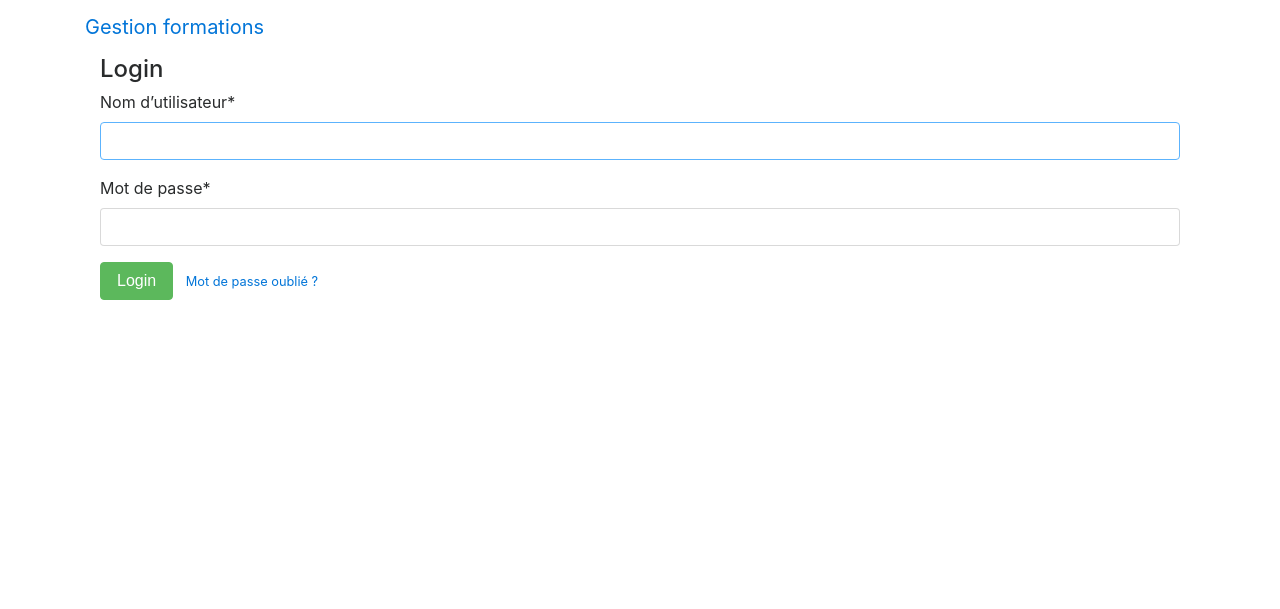
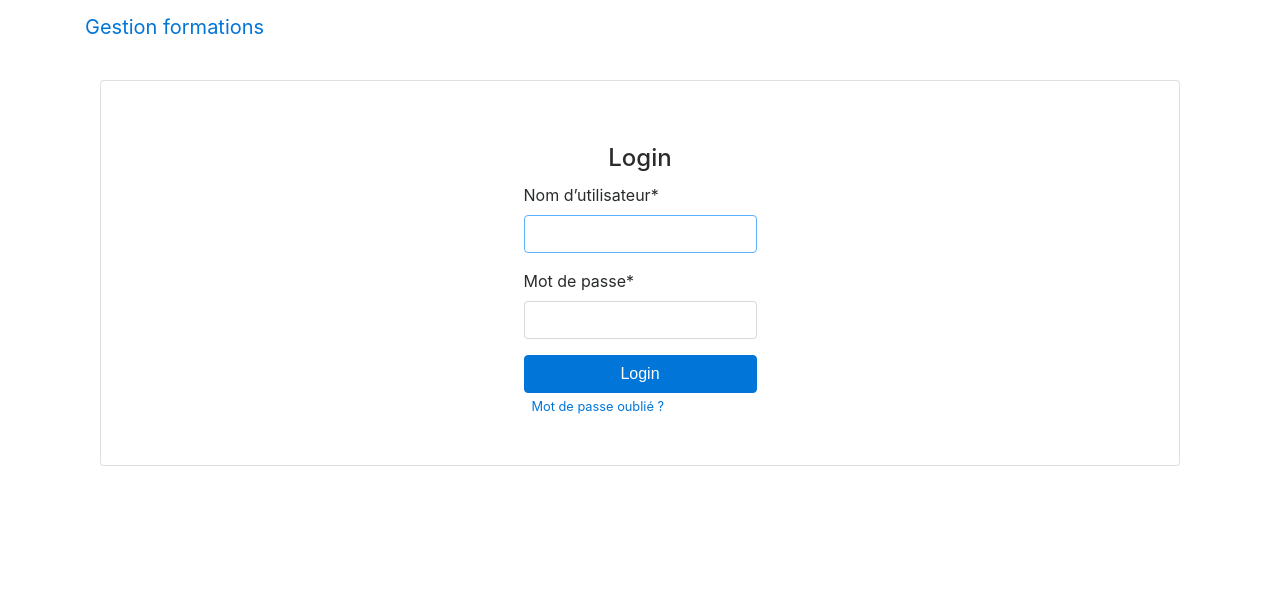
Before and after one commit to adelzaidani/gestionformation, a Django app: page /account/login/ in a window 1280 px wide. Shown: the top 609 px of the page. Run offline with Django 3.2, Linux system fonts and the light colour scheme; parts of the project's set-up code (start-up, migrations or seed data) failed here and were passed over; some libraries are stand-ins or nearby versions.

Commit message:
fin configuration de l'affichage login, inscription, reset_password

```diff
--- a/requirements.txt
+++ b/requirements.txt
@@ -5,4 +5,3 @@ django-crispy-forms
 django-environ
 pdfkit
 django-imagekit
-django-bootstrap-datepicker-plus
--- a/site_formation/account/forms.py
+++ b/site_formation/account/forms.py
@@ -4,16 +4,16 @@ from django.contrib.auth.forms import UserCreationForm,UserChangeForm
 from phonenumber_field import formfields
 from django.contrib.auth.models import User
 from .models import Profile
-from bootstrap_datepicker_plus import DatePickerInput
+
 
 class Sign_upForm(UserCreationForm):
     street = forms.CharField(label='',max_length=100, required=True,widget=forms.TextInput(attrs={'placeholder': 'Rue'}))
     number = forms.IntegerField(label='',required=True, max_value=9999,widget=forms.TextInput(attrs={'placeholder': 'Numero'}))
     postal_code = forms.IntegerField(label='',max_value=9999, required=True,widget=forms.TextInput(attrs={'placeholder': 'Code Postal'}))
     locality = forms.CharField(label= '',max_length=150, required=True, widget=forms.TextInput(attrs={'placeholder': 'Localité'}))
-    phone = formfields.PhoneNumberField(label='',required=True, widget=forms.TextInput(attrs={'placeholder': 'Téléphone'}))
+    phone = formfields.PhoneNumberField(label='',required=True, widget=forms.TextInput(attrs={'placeholder': 'Téléphone (+32123456789)'}))
     place_of_birth = forms.CharField(label='',max_length=150, required=True, widget=forms.TextInput(attrs={'placeholder': 'Lieu de naissance'}))
-    birth_date = forms.DateField(input_formats=['%d/%m/%Y'],label='',required=True, widget=forms.TextInput(attrs={'class':'datepicker','placeholder': 'Date de naissance'}))
+    birth_date = forms.DateField(input_formats=['%d/%m/%Y'],label='',required=True, widget=forms.TextInput(attrs={'class':'datepicker','placeholder': 'Date de naissance (01/01/1980)'}))
     degree = forms.CharField(label='',max_length=150, required=False, widget=forms.TextInput(attrs={'placeholder': 'Diplôme'}))
 
 
--- /dev/null
+++ b/site_formation/account/static/account/css/login.css
@@ -0,0 +1,12 @@
+html, body{
+    height:100%;
+
+}
+
+.container {
+    margin-left: auto;
+    margin-right: auto;
+    padding-left: 15px;
+    padding-right: 15px;
+    height:100px;
+}
--- a/site_formation/account/templates/account/login.html
+++ b/site_formation/account/templates/account/login.html
@@ -1,21 +1,51 @@
 {% extends 'index.html'%}
 {% load crispy_forms_tags %}
+{% load static %}
+{% block content%}
+         <script src="{% static 'account/css/login.css' %}"></script>
 
-{% block content%}
-    <div class="container">
+        <div class="container my-4">
 
-        <h4>Login</h4>
+            <div class="card bg-light">
+                <article class="p-5 card-body mx-auto " style="max-width: 400px;">
+                    <h4 class="card-title mt-3 text-center">Login</h4>
 
                             <form class="login" method="POST">
+
                                 {% csrf_token %}
                                 {{form|crispy}}
-            <input type="submit" class="btn btn-success" value="Login">
+                                <input type="submit" class="btn btn-primary btn-block" value="Login">
                                 <small class="text-muted ml-2">
                                     <a href=" {% url 'password_reset' %}">Mot de passe oublié ? </a>
                                 </small>
 
                             </form>
-
+                </article>
+             </div>
         </div>
 
+
+
+
+
 {% endblock content %}
+
+
+
+<div class="container-fluid h-100">
+    <div class="row justify-content-center align-items-center h-100">
+        <div class="col col-sm-6 col-md-6 col-lg-4 col-xl-3">
+            <form action="">
+                <div class="form-group">
+                    <input _ngcontent-c0="" class="form-control form-control-lg" placeholder="User email" type="text">
+                </div>
+                <div class="form-group">
+                    <input class="form-control form-control-lg" placeholder="Password" type="password">
+                </div>
+                <div class="form-group">
+                    <button class="btn btn-info btn-lg btn-block">Sign In</button>
+                </div>
+            </form>
+        </div>
+    </div>
+</div>
--- a/site_formation/site_formation/settings.py
+++ b/site_formation/site_formation/settings.py
@@ -45,7 +45,7 @@ INSTALLED_APPS = [
     'billing',
     'teacher',
     'imagekit',
-    'bootstrap_datepicker_plus',
+
 
 
 ]
```
Also changed, not shown: site_formation/account/templates/account/password_reset.html (+14 -8 lines), site_formation/account/templates/account/sign_up.html (+2 -16 lines), site_formation/db.sqlite3. Lines whose indentation alone changed are shown as unchanged.
